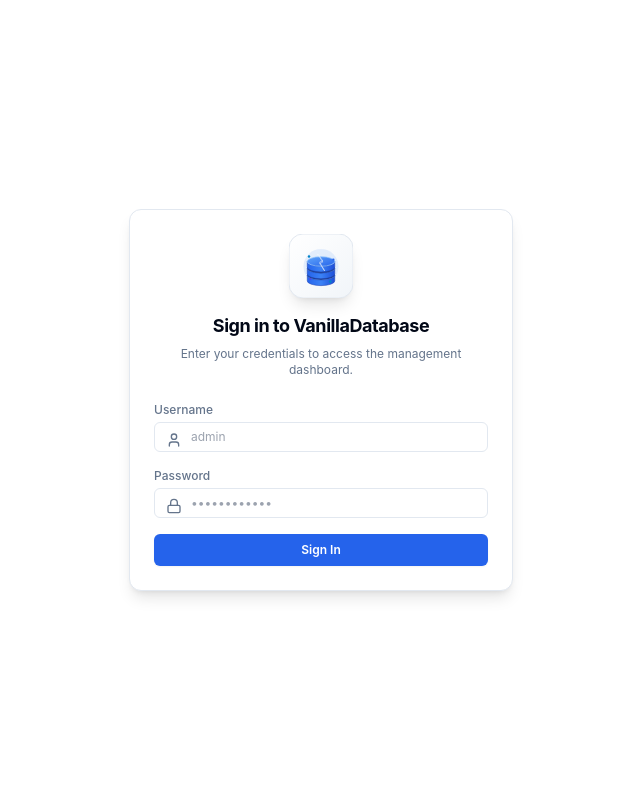
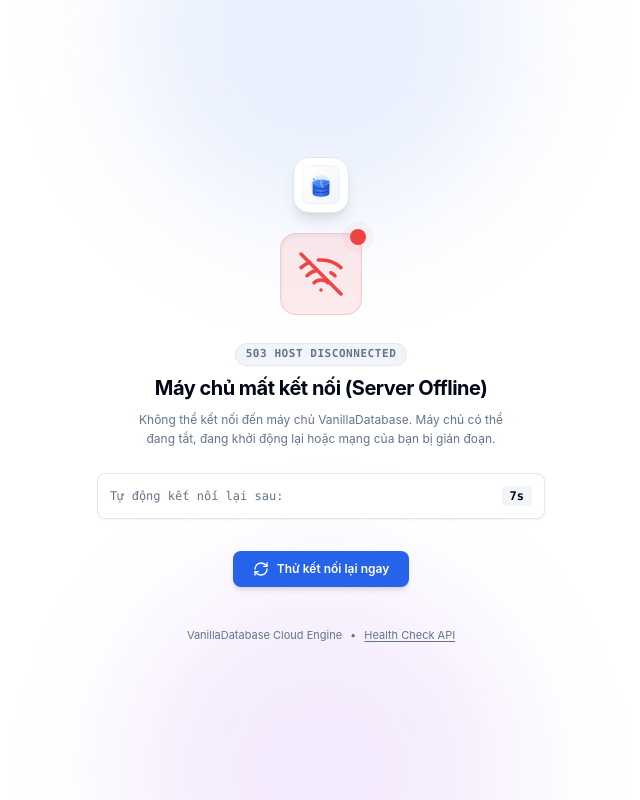
Before and after one commit to Elaina2026/VanillaDB, a React (Vite) app: page / in a window 1280 px wide. Shown: the whole page, without its empty margins (319-959 px from the left). Built offline with nearby package versions, Linux system fonts and the light colour scheme; no server answers.

Commit message:
feat(ui): add 404 not found and server offline 503 error page with auto-reconnect

```diff
--- a/src/web/App.tsx
+++ b/src/web/App.tsx
@@ -1,6 +1,7 @@
 import React, { useState, useEffect } from 'react';
 import { useAuth } from './hooks/useAuth.js';
 import { AuthPage } from './pages/AuthPage.js';
+import { ErrorPage } from './pages/ErrorPage.js';
 import { DashboardLayout } from './layouts/DashboardLayout.js';
 import { OverviewPage } from './pages/OverviewPage.js';
 import { DatabasesPage } from './pages/DatabasesPage.js';
@@ -11,7 +12,7 @@ import { CreateDatabaseModal } from './components/CreateDatabaseModal.js';
 import { CreateTokenModal } from './components/CreateTokenModal.js';
 
 export const App: React.FC = () => {
-  const { authenticated, isLoading } = useAuth();
+  const { authenticated, isLoading, isOffline, refetchStatus } = useAuth();
 
   // URL Hash routing: #/overview, #/databases, #/databases/:id, #/databases/:id/:tab, #/activity, #/settings
   const parseHash = () => {
@@ -55,6 +56,10 @@ export const App: React.FC = () => {
   const [isCreateDbOpen, setIsCreateDbOpen] = useState(false);
   const [createTokenDbId, setCreateTokenDbId] = useState<string | null>(null);
 
+  if (isOffline) {
+    return <ErrorPage type="offline" onRetry={refetchStatus} />;
+  }
+
   if (isLoading) {
     return (
       <div className="h-screen w-screen flex items-center justify-center bg-background text-muted-foreground text-xs font-mono">
@@ -67,6 +72,9 @@ export const App: React.FC = () => {
     return <AuthPage />;
   }
 
+  const validTabs = ['overview', 'databases', 'activity', 'settings'];
+  const isInvalidTab = !route.databaseId && !validTabs.includes(route.tab);
+
   return (
     <DashboardLayout
       currentTab={route.tab}
@@ -76,7 +84,9 @@ export const App: React.FC = () => {
       setSelectedDatabaseId={(id, tab = 'overview') => (id ? navigateTo('databases', id, tab) : navigateTo('databases'))}
       onOpenCreateDb={() => setIsCreateDbOpen(true)}
     >
-      {route.databaseId ? (
+      {isInvalidTab ? (
+        <ErrorPage type="404" onGoHome={() => navigateTo('overview')} />
+      ) : route.databaseId ? (
         <DatabaseDetailPage
           databaseId={route.databaseId}
           initialTab={route.dbTab as any}
@@ -99,10 +109,7 @@ export const App: React.FC = () => {
       ) : route.tab === 'settings' ? (
         <SettingsPage />
       ) : (
-        <OverviewPage
-          onSelectDatabase={(id) => navigateTo('databases', id)}
-          onOpenCreateModal={() => setIsCreateDbOpen(true)}
-        />
+        <ErrorPage type="404" onGoHome={() => navigateTo('overview')} />
       )}
 
       {/* Modals */}
--- a/src/web/hooks/useAuth.tsx
+++ b/src/web/hooks/useAuth.tsx
@@ -7,6 +7,7 @@ interface AuthContextType {
   authenticated: boolean;
   user: { userId: string; username: string } | null;
   isLoading: boolean;
+  isOffline: boolean;
   logout: () => void;
   refetchStatus: () => void;
 }
@@ -16,12 +17,15 @@ const AuthContext = createContext<AuthContextType | null>(null);
 export const AuthProvider: React.FC<{ children: React.ReactNode }> = ({ children }) => {
   const queryClient = useQueryClient();
 
-  const { data, isLoading, refetch } = useQuery({
+  const { data, isLoading, error, refetch } = useQuery({
     queryKey: ['authStatus'],
     queryFn: () => apiRequest('/api/auth/status'),
-    retry: false,
+    retry: 2,
+    retryDelay: 1000,
     staleTime: 1000 * 60,
   });
+
+  const isOffline = !!error && ((error as any).status === 502 || (error as any).status === 503 || (error as any).status === 504 || (error as any).message?.includes('Failed to fetch') || (error as any).message?.includes('NetworkError') || !navigator.onLine);
 
   const logoutMutation = useMutation({
     mutationFn: () => apiRequest('/api/auth/logout', { method: 'POST' }),
@@ -37,6 +41,7 @@ export const AuthProvider: React.FC<{ children: React.ReactNode }> = ({ children
         authenticated: data?.authenticated ?? false,
         user: data?.user ?? null,
         isLoading,
+        isOffline,
         logout: () => logoutMutation.mutate(),
         refetchStatus: () => refetch(),
       }}
--- /dev/null
+++ b/src/web/pages/ErrorPage.tsx
@@ -0,0 +1,186 @@
+import React, { useState, useEffect } from 'react';
+import { RefreshCw, ArrowLeft, Home, WifiOff, AlertTriangle, HelpCircle } from 'lucide-react';
+import { LogoIcon } from '../components/LogoIcon.js';
+
+interface ErrorPageProps {
+  type?: '404' | 'offline' | 'error';
+  title?: string;
+  message?: string;
+  onRetry?: () => void;
+  onGoHome?: () => void;
+}
+
+export const ErrorPage: React.FC<ErrorPageProps> = ({
+  type = '404',
+  title,
+  message,
+  onRetry,
+  onGoHome,
+}) => {
+  const [isChecking, setIsChecking] = useState(false);
+  const [countdown, setCountdown] = useState(10);
+
+  // Auto retry ping if offline
+  useEffect(() => {
+    if (type !== 'offline') return;
+
+    const timer = setInterval(() => {
+      setCountdown((prev) => {
+        if (prev <= 1) {
+          handlePingServer();
+          return 10;
+        }
+        return prev - 1;
+      });
+    }, 1000);
+
+    return () => clearInterval(timer);
+  }, [type]);
+
+  const handlePingServer = async () => {
+    setIsChecking(true);
+    try {
+      const res = await fetch('/health', { cache: 'no-store' });
+      if (res.ok) {
+        if (onRetry) onRetry();
+        else window.location.reload();
+      }
+    } catch {
+      // still offline
+    } finally {
+      setIsChecking(false);
+    }
+  };
+
+  const is404 = type === '404';
+  const isOffline = type === 'offline';
+
+  const defaultTitle = isOffline
+    ? 'Máy chủ mất kết nối (Server Offline)'
+    : is404
+    ? '404 - Không tìm thấy trang'
+    : 'Đã xảy ra sự cố hệ thống';
+
+  const defaultMessage = isOffline
+    ? 'Không thể kết nối đến máy chủ VanillaDatabase. Máy chủ có thể đang tắt, đang khởi động lại hoặc mạng của bạn bị gián đoạn.'
+    : is404
+    ? 'Đường dẫn hoặc trang dữ liệu bạn yêu cầu không tồn tại hoặc đã bị xóa.'
+    : 'Gặp lỗi không mong muốn khi xử lý yêu cầu. Vui lòng thử lại sau giây lát.';
+
+  return (
+    <div className="min-h-screen w-screen flex flex-col items-center justify-center bg-background text-foreground p-6 select-none relative overflow-hidden">
+      {/* Subtle Background Glow */}
+      <div className="absolute -top-40 left-1/2 -translate-x-1/2 w-96 h-96 bg-blue-600/10 rounded-full blur-3xl pointer-events-none" />
+      <div className="absolute -bottom-40 left-1/2 -translate-x-1/2 w-96 h-96 bg-purple-600/10 rounded-full blur-3xl pointer-events-none" />
+
+      <div className="max-w-md w-full text-center space-y-6 z-10 animate-in fade-in zoom-in-95 duration-200">
+        {/* Brand & Status Icon */}
+        <div className="flex flex-col items-center justify-center gap-3">
+          <div className="w-14 h-14 rounded-2xl flex items-center justify-center shadow-lg bg-card border border-border p-2">
+            <LogoIcon className="w-10 h-10" />
+          </div>
+
+          <div className="relative mt-2">
+            <div className={`p-4 rounded-2xl border shadow-inner ${
+              isOffline
+                ? 'bg-red-500/10 border-red-500/20 text-red-500'
+                : is404
+                ? 'bg-blue-500/10 border-blue-500/20 text-blue-500'
+                : 'bg-amber-500/10 border-amber-500/20 text-amber-500'
+            }`}>
+              {isOffline ? (
+                <WifiOff className="w-12 h-12 stroke-[1.75]" />
+              ) : is404 ? (
+                <HelpCircle className="w-12 h-12 stroke-[1.75]" />
+              ) : (
+                <AlertTriangle className="w-12 h-12 stroke-[1.75]" />
+              )}
+            </div>
+
+            {/* Pulsing indicator */}
+            {isOffline && (
+              <span className="absolute -top-1 -right-1 flex h-4 w-4">
+                <span className="animate-ping absolute inline-flex h-full w-full rounded-full bg-red-400 opacity-75" />
+                <span className="relative inline-flex rounded-full h-4 w-4 bg-red-500" />
+              </span>
+            )}
+          </div>
+        </div>
+
+        {/* Text Details */}
+        <div className="space-y-2">
+          <div className="inline-flex items-center gap-1.5 px-2.5 py-0.5 rounded-full text-[11px] font-mono font-semibold uppercase tracking-wider bg-muted border border-border text-muted-foreground">
+            {isOffline ? '503 Host Disconnected' : is404 ? '404 Page Not Found' : 'Internal System Error'}
+          </div>
+          <h1 className="text-xl font-bold tracking-tight text-foreground">
+            {title || defaultTitle}
+          </h1>
+          <p className="text-xs text-muted-foreground leading-relaxed max-w-sm mx-auto">
+            {message || defaultMessage}
+          </p>
+        </div>
+
+        {/* Auto reconnect countdown ticker (for offline) */}
+        {isOffline && (
+          <div className="p-3 bg-card border border-border rounded-lg text-xs font-mono flex items-center justify-between text-muted-foreground shadow-sm">
+            <span>Tự động kết nối lại sau:</span>
+            <span className="font-bold text-foreground bg-muted px-2 py-0.5 rounded">
+              {countdown}s
+            </span>
+          </div>
+        )}
+
+        {/* Action Buttons */}
+        <div className="flex flex-col sm:flex-row items-center justify-center gap-3 pt-2">
+          {isOffline ? (
+            <button
+              onClick={handlePingServer}
+              disabled={isChecking}
+              className="w-full sm:w-auto flex items-center justify-center gap-2 px-5 py-2.5 bg-blue-600 hover:bg-blue-700 disabled:opacity-50 text-white rounded-lg text-xs font-semibold shadow-md transition-all"
+            >
+              <RefreshCw className={`w-4 h-4 ${isChecking ? 'animate-spin' : ''}`} />
+              {isChecking ? 'Đang kiểm tra kết nối...' : 'Thử kết nối lại ngay'}
+            </button>
+          ) : (
+            <>
+              <button
+                onClick={() => {
+                  if (onGoHome) onGoHome();
+                  else {
+                    window.location.hash = '/overview';
+                  }
+                }}
+                className="w-full sm:w-auto flex items-center justify-center gap-2 px-5 py-2.5 bg-blue-600 hover:bg-blue-700 text-white rounded-lg text-xs font-semibold shadow-md transition-all"
+              >
+                <Home className="w-4 h-4" />
+                Về Trang Tổng quan
+              </button>
+
+              <button
+                onClick={() => window.history.back()}
+                className="w-full sm:w-auto flex items-center justify-center gap-2 px-4 py-2.5 bg-card border border-border hover:bg-accent text-foreground rounded-lg text-xs font-medium transition-colors"
+              >
+                <ArrowLeft className="w-4 h-4" />
+                Quay lại trang trước
+              </button>
+            </>
+          )}
+        </div>
+
+        {/* Footer info */}
+        <div className="pt-4 text-[11px] text-muted-foreground flex items-center justify-center gap-2">
+          <span>VanillaDatabase Cloud Engine</span>
+          <span>•</span>
+          <a
+            href="/health"
+            target="_blank"
+            rel="noreferrer"
+            className="hover:text-foreground underline underline-offset-2"
+          >
+            Health Check API
+          </a>
+        </div>
+      </div>
+    </div>
+  );
+};
```
